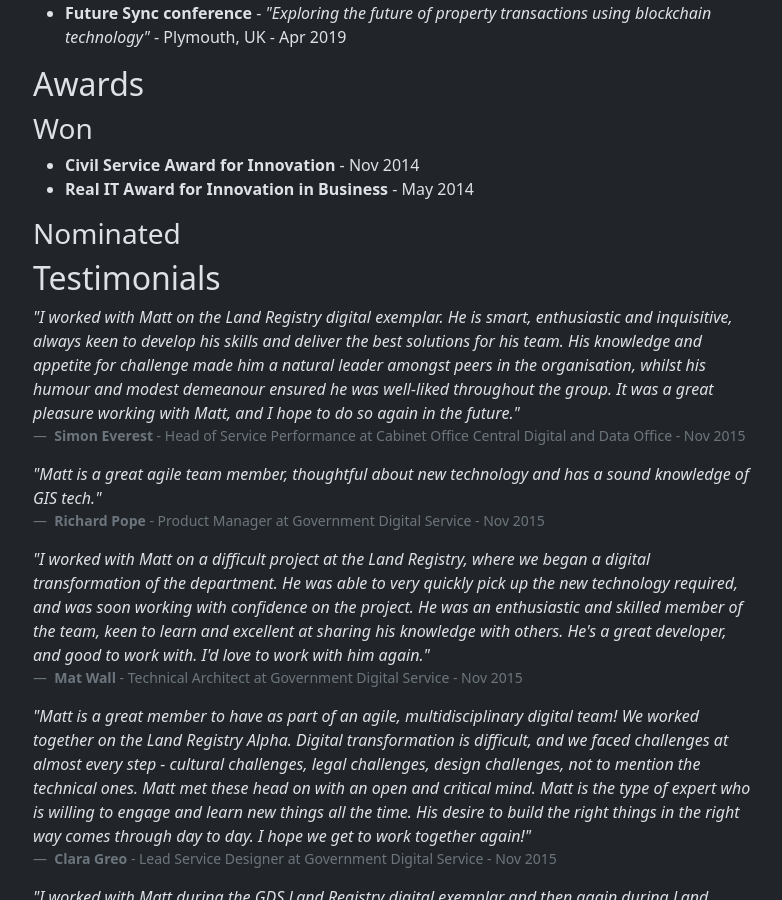
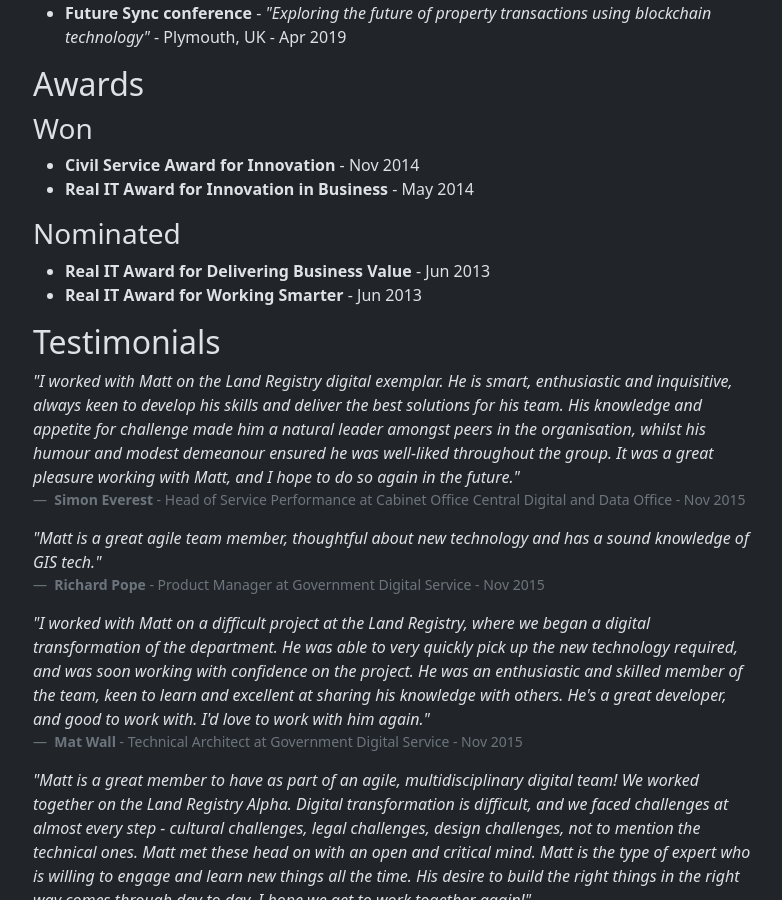
Before and after one commit to matthew-shaw/matthew-shaw.github.io, a Jekyll site: the page built from index.html, in a window 1280 px wide and 900 px high, scrolled down 1222 px. Shown: the whole window, without its empty margins (421-1203 px from the left). Built offline with Jekyll 4.4.1, drawn with Linux system fonts in a browser that asks for light colours.

Commit message:
nominated awards

```diff
--- a/index.html
+++ b/index.html
@@ -70,6 +70,10 @@
             <li><strong>Real IT Award for Innovation in Business</strong> - May 2014</li>
         </ul>
         <h3>Nominated</h3>
+        <ul>
+            <li><strong>Real IT Award for Delivering Business Value</strong> - Jun 2013</li>
+            <li><strong>Real IT Award for Working Smarter</strong> - Jun 2013</li>
+        </ul>
 
         <h2 id="testimonials">Testimonials</h2>
         <figure>
```
